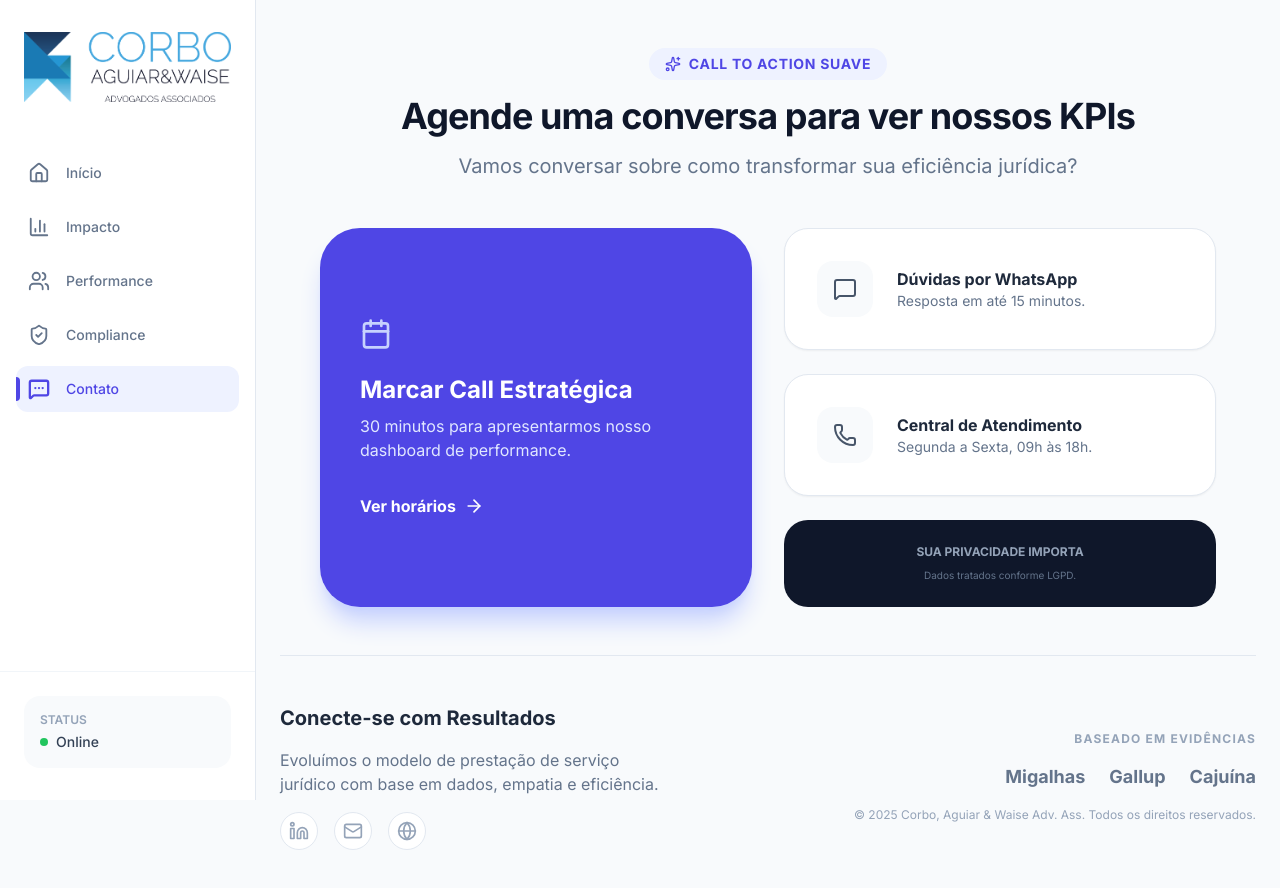
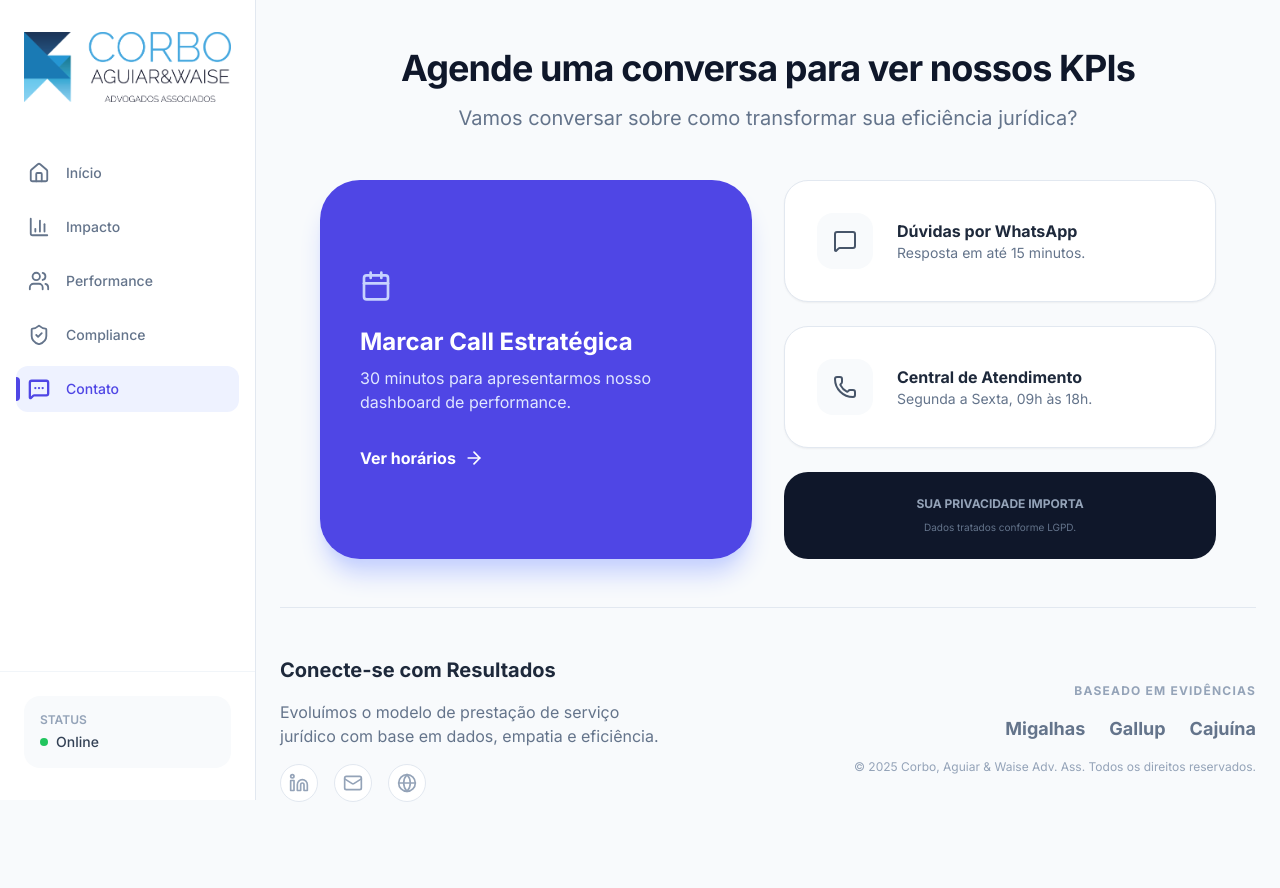
Before and after one commit to dmenezes007/caw-parceria-sustentavel, a React (Vite) app: page / in a window 1280 px wide. Both pictures are taken after a click on the button "Contato". Shown: the top 888 px of the page. After the commit the page ends 850 px from the top, so only its background shows below. Built offline with nearby package versions, Linux system fonts and the light colour scheme.

Commit message:
Primeiro commit: início do projeto

```diff
--- a/components/views/ContactView.tsx
+++ b/components/views/ContactView.tsx
@@ -6,11 +6,6 @@ export const ContactView: React.FC = () => {
   return (
     <div className="max-w-4xl mx-auto space-y-12 animate-in fade-in slide-in-from-bottom-4 duration-500">
       <header className="text-center space-y-4">
-        <div className="inline-flex items-center space-x-2 px-4 py-1.5 rounded-full bg-indigo-50 text-indigo-600 text-xs md:text-sm font-bold uppercase tracking-wider">
-          <Sparkles size={16} />
-          <span className="hidden sm:inline">Call to Action Suave</span>
-          <span className="sm:hidden">CTA</span>
-        </div>
         <h2 className="text-2xl md:text-4xl font-black text-slate-900 tracking-tight px-4">Agende uma conversa para ver nossos KPIs</h2>
         <p className="text-base md:text-xl text-slate-500 px-4">Vamos conversar sobre como transformar sua eficiência jurídica?</p>
       </header>
```
